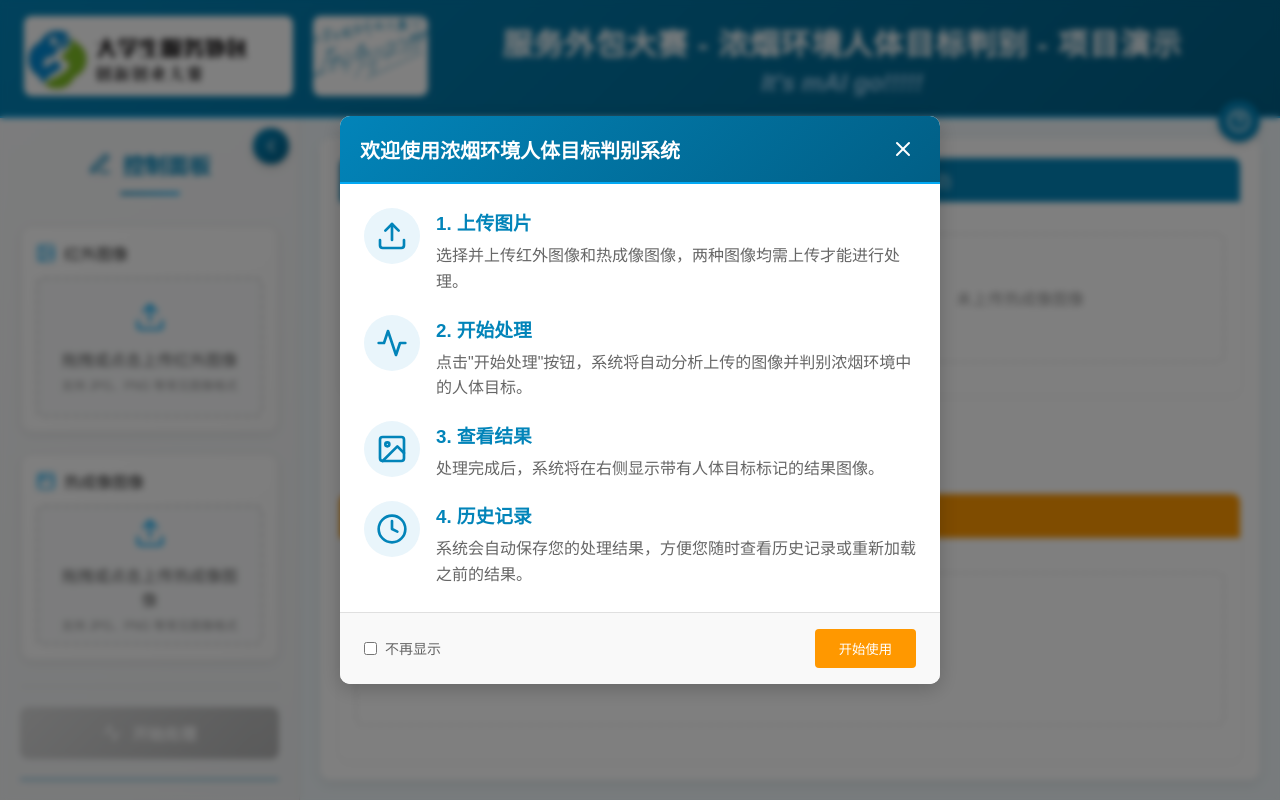
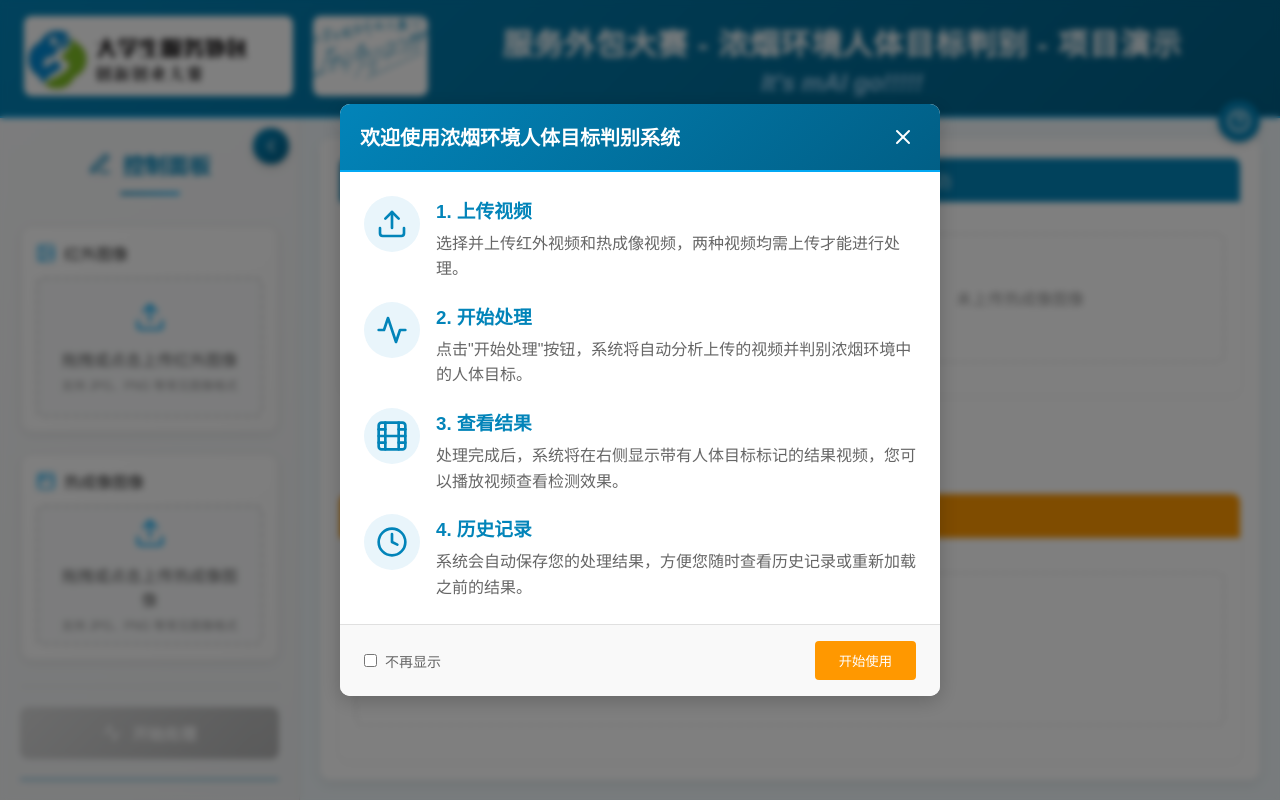
Before and after one commit to WXY-V1hZ/fwwb-app, a Vue app: page / in a window 1280 px wide. Built offline with nearby package versions, Linux system fonts and the light colour scheme.

Commit message:
修改系统提示

```diff
--- a/package.json
+++ b/package.json
@@ -10,7 +10,9 @@
   },
   "dependencies": {
     "@fancyapps/ui": "^5.0.36",
+    "artplayer": "^5.2.2",
     "axios": "^1.8.4",
+    "hls.js": "^1.6.2",
     "vue": "^3.5.13"
   },
   "devDependencies": {
--- a/src/components/HelpOverlay.vue
+++ b/src/components/HelpOverlay.vue
@@ -25,16 +25,16 @@
         <div class="help-sections">
           <div class="help-section">
             <h3>项目介绍</h3>
-            <p>本系统旨在解决浓烟环境下人体目标难以识别的问题，通过结合红外图像和热成像图像，借助深度学习算法实现准确的人体目标检测，为消防救援工作提供技术支持。</p>
+            <p>本系统旨在解决浓烟环境下人体目标难以识别的问题，通过结合红外视频和热成像视频，借助深度学习算法实现准确的人体目标检测，为消防救援工作提供技术支持。</p>
           </div>
 
           <div class="help-section">
-            <h3>图像上传</h3>
-            <p>系统需要同时上传红外图像和热成像图像才能进行处理。点击左侧控制面板中的"选择文件"按钮可以上传相应图像。</p>
+            <h3>视频上传</h3>
+            <p>系统需要同时上传红外视频和热成像视频才能进行处理。点击左侧控制面板中的"选择文件"按钮可以上传相应视频。</p>
             <div class="help-tips">
               <div class="tip-item">
                 <div class="tip-icon">提示</div>
-                <div class="tip-text">支持常见图像格式：JPG、PNG、JPEG等</div>
+                <div class="tip-text">支持常见视频格式：MP4、AVI等</div>
               </div>
             </div>
           </div>
@@ -42,16 +42,16 @@
           <div class="help-section">
             <h3>处理流程</h3>
             <ol class="help-list">
-              <li>上传红外图像和热成像图像</li>
+              <li>上传红外视频和热成像视频</li>
               <li>点击"开始处理"按钮</li>
               <li>等待处理完成（进度条显示处理进度）</li>
-              <li>查看处理结果，带有人体目标标记的图像将显示在右侧输出区域</li>
+              <li>在右侧输出区域观看处理后的视频，该视频中包含人体目标检测结果</li>
             </ol>
           </div>
 
           <div class="help-section">
             <h3>历史记录</h3>
-            <p>系统会自动保存处理结果到本地，您可以在左侧控制面板的历史记录区域查看和加载之前处理过的图像。</p>
+            <p>系统会自动保存处理结果到本地，您可以在左侧控制面板的历史记录区域查看和加载之前处理过的视频。</p>
             <div class="help-tips">
               <div class="tip-item">
                 <div class="tip-icon">提示</div>
@@ -67,7 +67,7 @@
 
           <div class="help-section">
             <h3>技术原理</h3>
-            <p>本系统采用深度学习目标检测算法，通过分析红外图像和热成像图像的特征，实现对浓烟环境中人体目标的精确识别和定位。系统会在输出图像中绘制人体目标的边界框并显示检测置信度。</p>
+            <p>本系统采用深度学习目标检测算法，通过分析红外视频和热成像视频的特征，实现对浓烟环境中人体目标的精确识别和定位。系统会在输出视频中绘制人体目标的边界框并显示检测置信度。</p>
           </div>
         </div>
       </div>
--- a/src/components/WelcomeModal.vue
+++ b/src/components/WelcomeModal.vue
@@ -25,8 +25,8 @@
                 </svg>
               </div>
               <div class="step-content">
-                <h3>1. 上传图片</h3>
-                <p>选择并上传红外图像和热成像图像，两种图像均需上传才能进行处理。</p>
+                <h3>1. 上传视频</h3>
+                <p>选择并上传红外视频和热成像视频，两种视频均需上传才能进行处理。</p>
               </div>
             </div>
 
@@ -39,7 +39,7 @@
               </div>
               <div class="step-content">
                 <h3>2. 开始处理</h3>
-                <p>点击"开始处理"按钮，系统将自动分析上传的图像并判别浓烟环境中的人体目标。</p>
+                <p>点击"开始处理"按钮，系统将自动分析上传的视频并判别浓烟环境中的人体目标。</p>
               </div>
             </div>
 
@@ -47,14 +47,19 @@
               <div class="step-icon">
                 <svg xmlns="http://www.w3.org/2000/svg" width="32" height="32" viewBox="0 0 24 24" fill="none"
                   stroke="currentColor" stroke-width="2" stroke-linecap="round" stroke-linejoin="round">
-                  <rect x="3" y="3" width="18" height="18" rx="2" ry="2"></rect>
-                  <circle cx="8.5" cy="8.5" r="1.5"></circle>
-                  <polyline points="21 15 16 10 5 21"></polyline>
+                  <rect x="2" y="2" width="20" height="20" rx="2.18" ry="2.18"></rect>
+                  <line x1="7" y1="2" x2="7" y2="22"></line>
+                  <line x1="17" y1="2" x2="17" y2="22"></line>
+                  <line x1="2" y1="12" x2="22" y2="12"></line>
+                  <line x1="2" y1="7" x2="7" y2="7"></line>
+                  <line x1="2" y1="17" x2="7" y2="17"></line>
+                  <line x1="17" y1="17" x2="22" y2="17"></line>
+                  <line x1="17" y1="7" x2="22" y2="7"></line>
                 </svg>
               </div>
               <div class="step-content">
                 <h3>3. 查看结果</h3>
-                <p>处理完成后，系统将在右侧显示带有人体目标标记的结果图像。</p>
+                <p>处理完成后，系统将在右侧显示带有人体目标标记的结果视频，您可以播放视频查看检测效果。</p>
               </div>
             </div>
 
```
Also changed, not shown: 1 other file (tests, documents, lock files or other folders).
